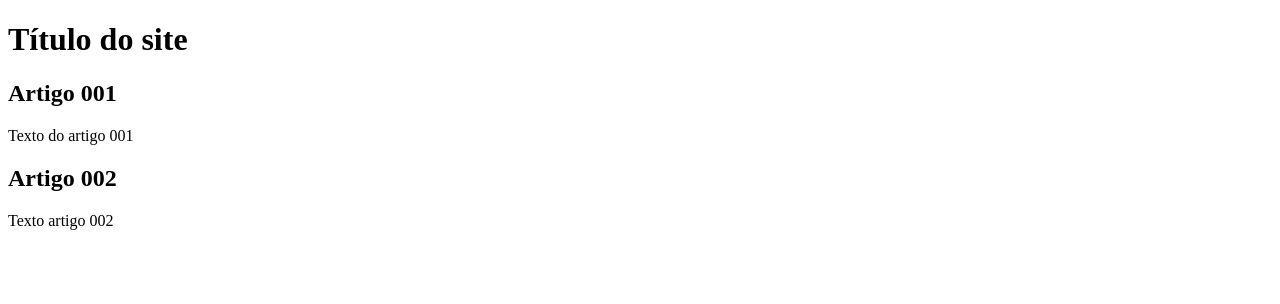
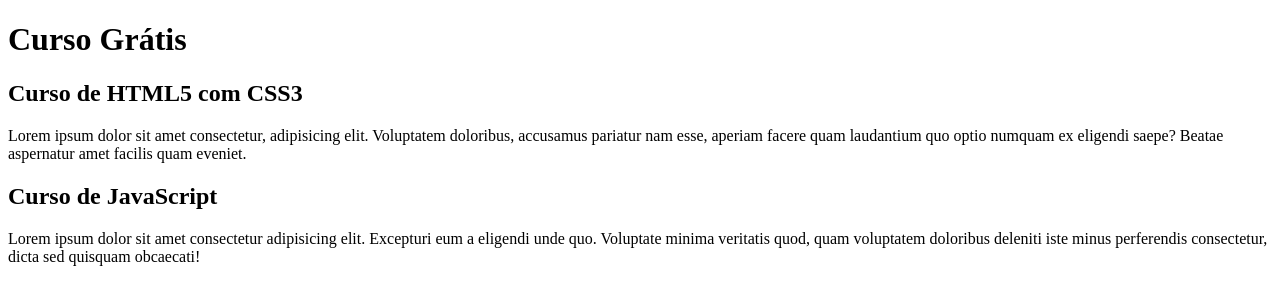
Before and after one commit to claytonmarqueslemos/Projeto-site1, a plain HTML site: page index.html in a window 1280 px wide. Drawn offline with Linux system fonts and the light colour scheme.

Commit message:
Squashed commit of the following:
commit 1e0c595b29332878ea00c660b9ad9ba98ca86f64
Author: claytonmarqueslemos <82596545+claytonmarqueslemos@users.noreply.github.com>
Date:   Sun Mar 20 12:05:37 2022 -0300

    Update index.html

commit 42a553a9f01981137306a7497ef970f030eef910
Author: claytonmarqueslemos <82596545+claytonmarqueslemos@users.noreply.github.com>
Date:   Sun Mar 20 11:51:45 2022 -0300

    comecei a escrever conteúdo

```diff
--- a/index.html
+++ b/index.html
@@ -4,20 +4,20 @@
     <meta charset="UTF-8">
     <meta http-equiv="X-UA-Compatible" content="IE=edge">
     <meta name="viewport" content="width=device-width, initial-scale=1.0">
-    <title>Título do site</title>
+    <title>Site CursoeVideo</title>
 </head>
 <body>
     <main>
         <head>
-            <h1>Título do site</h1>
+            <h1>Curso Grátis</h1>
         </head>
         <article>
-            <h2>Artigo 001</h2>
-            <p>Texto do artigo 001</p>
+            <h2>Curso de HTML5 com CSS3</h2>
+            <p>Lorem ipsum dolor sit amet consectetur, adipisicing elit. Voluptatem doloribus, accusamus pariatur nam esse, aperiam facere quam laudantium quo optio numquam ex eligendi saepe? Beatae aspernatur amet facilis quam eveniet.</p>
         </article>
         <article>
-            <h2>Artigo 002</h2>
-            <p>Texto artigo 002</p>
+            <h2>Curso de JavaScript</h2>
+            <p>Lorem ipsum dolor sit amet consectetur adipisicing elit. Excepturi eum a eligendi unde quo. Voluptate minima veritatis quod, quam voluptatem doloribus deleniti iste minus perferendis consectetur, dicta sed quisquam obcaecati!</p>
         </article>
     </main>
 
```
